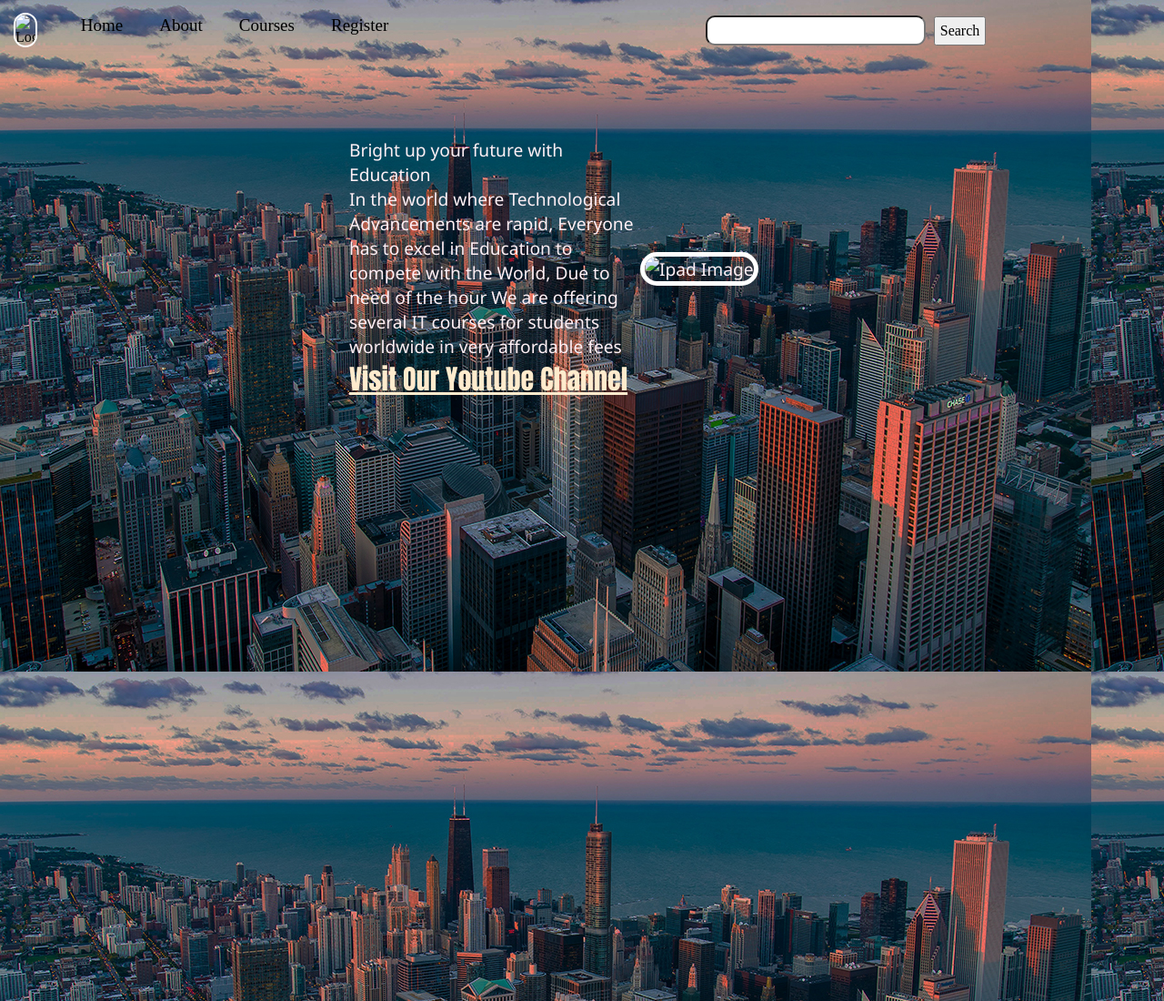
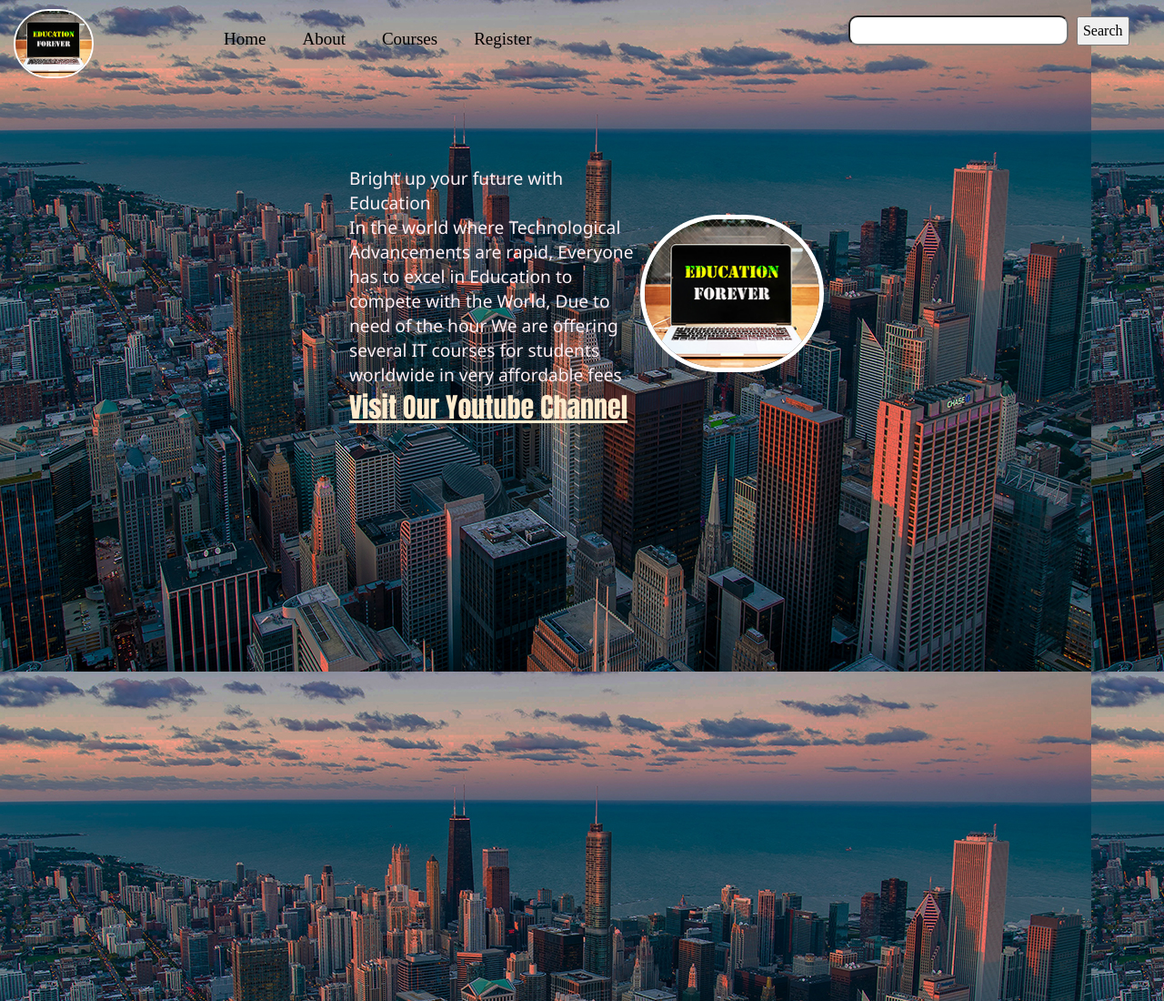
Before and after one commit to muhammadsaimsiddiq-coder/my-website, a plain HTML site: page index.html in a window 1280 px wide. Shown: the top 1100 px of the page at 91% size. Drawn offline with Linux system fonts and the light colour scheme; files that its build step writes are made by us from their sources; files whose address does not match are found by name.

Commit message:
Update index.html

```diff
--- a/index.html
+++ b/index.html
@@ -13,7 +13,7 @@
     <nav class="navbar">
 
         <ul class="navlist">
-            <div class="logo"><img src="./Images/img.jpg" alt="Logo"></div>
+            <div class="logo"><img src="./img.jpg" alt="Logo"></div>
             <li><a href="./index.html">Home</a></li>
             <li><a href="#About">About</a></li>
             <li><a href="./Courses.html">Courses</a></li>
@@ -37,7 +37,7 @@
 
                 </div>
                 <div class="secondhalf">
-                    <img src="./Images/img.jpg" alt="Ipad Image">
+                    <img src="./img.jpg" alt="Ipad Image">
                 </div>
 
 
@@ -49,4 +49,5 @@
 
 </body>
 
+
 </html>
```
